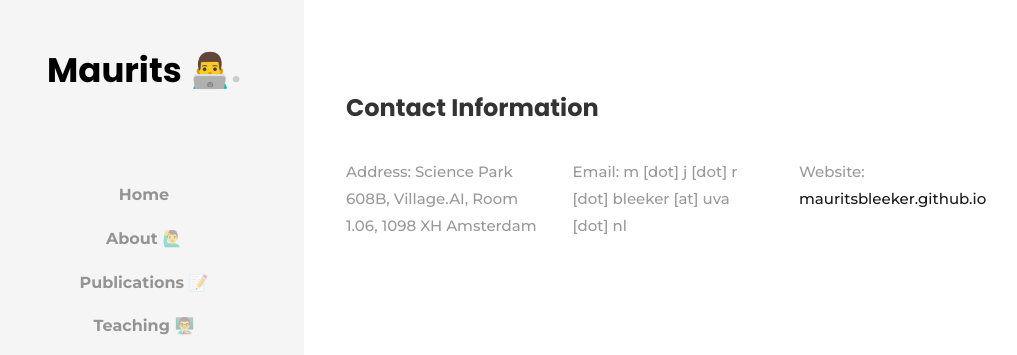
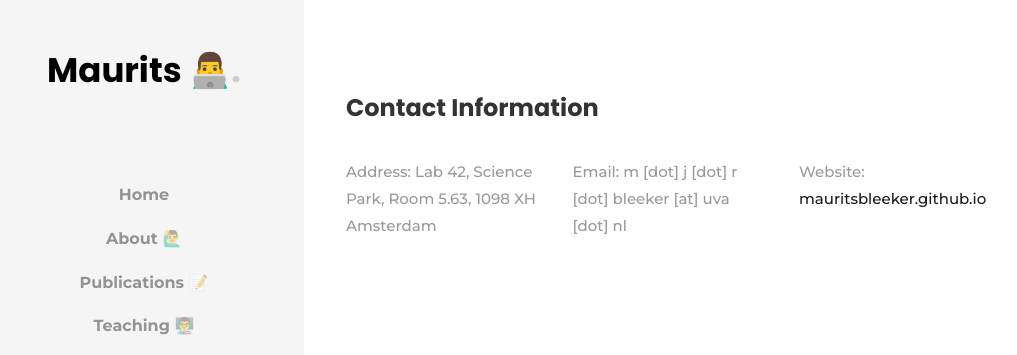
Before and after one commit to MauritsBleeker/mauritsbleeker.github.io, a Jekyll site: the page built from contact.md, in a window 1280 px wide. Shown: the top 355 px of the page, without its empty margins (16-1033 px from the left). Built offline with Jekyll 4.4.1, drawn with Linux system fonts in a browser that asks for light colours; some web fonts are replaced.

Commit message:
new room

```diff
--- a/_layouts/contact.html
+++ b/_layouts/contact.html
@@ -14,7 +14,7 @@
                     </div>
                     <div class="w-100"></div>
                     <div class="col-md-3">
-                        <p><span>Address:</span> Science Park 608B, Village.AI, Room 1.06, 1098 XH Amsterdam</p>
+                        <p><span>Address:</span> Lab 42, Science Park, Room 5.63, 1098 XH Amsterdam</p>
                     </div>
                     <div class="col-md-3">
                         <p><span>Email:</span> m [dot] j [dot] r [dot] bleeker [at] uva [dot] nl</p>
```
